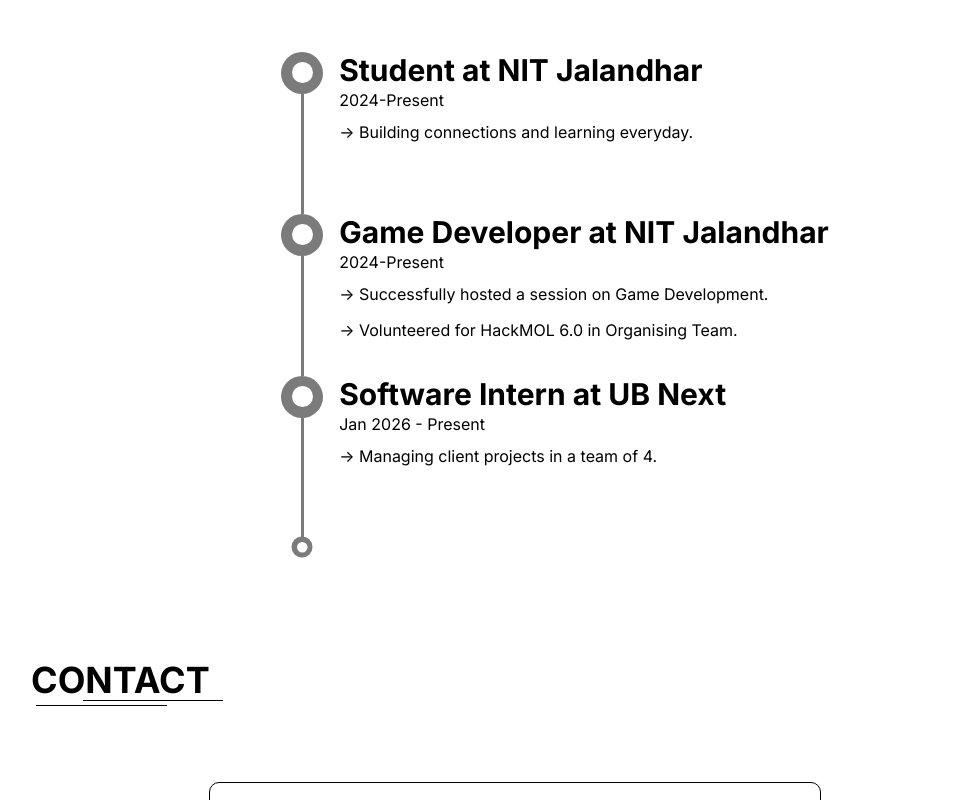
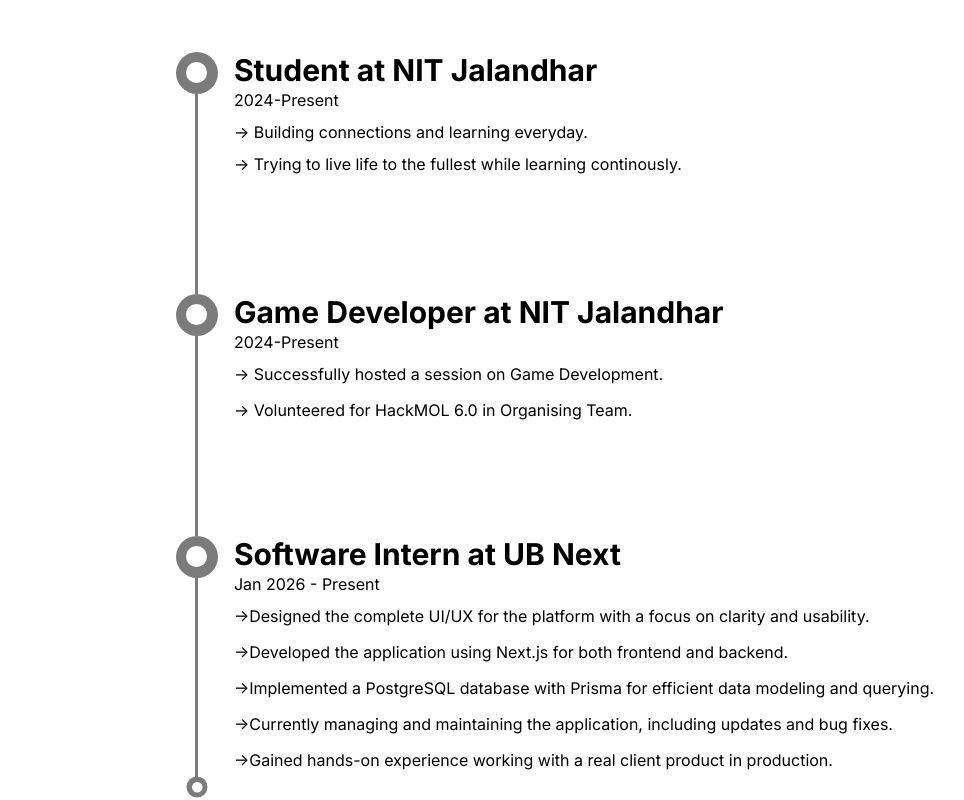
Before and after one commit to CodewithMukal/portfolio2, a React (Vite) app: page / in a window 1280 px wide. Shown: the part 3500-4300 px from the top of the page, without its empty margins (125-1089 px from the left). Built offline with nearby package versions, Linux system fonts and the light colour scheme; no server answers; a web font is replaced by a local one.

Commit message:
Updated intern experience

```diff
--- a/src/components/Experience.jsx
+++ b/src/components/Experience.jsx
@@ -12,7 +12,7 @@
   );
 };
 export const Line = () => {
-  return <div className={`w-[3px] h-[120px] bg-[#7b7b7b]`}></div>;
+  return <div className={`w-[3px] h-[200px] bg-[#7b7b7b]`}></div>;
 };
 export const Experience = () => {
   return (
@@ -32,9 +32,12 @@
                 2024-Present
               </p>
             </div>
-            <div>
+            <div className="flex gap-2 flex-col">
               <p className="text-[12px] md:text-[14px] lg:text-[16px]">
                 {"->"} Building connections and learning everyday.
+              </p>
+              <p className="text-[12px] md:text-[14px] lg:text-[16px]">
+                {"->"} Trying to live life to the fullest while learning continously.
               </p>
             </div>
           </div>
@@ -64,7 +67,7 @@
       </div>
       <div className="font-[Inter] flex justify-start items-center">
         <div className="flex gap-4">
-          <div className="flex flex-col justify-center items-center">
+          <div className="flex flex-col justify-start items-center">
             <Circle />
             <Line />
           </div>
@@ -78,7 +81,30 @@
               </p>
             </div>
             <div className="flex flex-col gap-3 text-[12px] md:text-[14px] lg:text-[16px]">
-              <p>{"->"} Managing client projects in a team of 4.</p>
+              <p>
+                {"->"}Designed the complete UI/UX for the platform with a focus
+                on clarity and usability.
+              </p>
+
+              <p>
+                {"->"}Developed the application using Next.js for both frontend
+                and backend.
+              </p>
+
+              <p>
+                {"->"}Implemented a PostgreSQL database with Prisma for
+                efficient data modeling and querying.
+              </p>
+
+              <p>
+                {"->"}Currently managing and maintaining the application,
+                including updates and bug fixes.
+              </p>
+
+              <p>
+                {"->"}Gained hands-on experience working with a real client
+                product in production.
+              </p>
             </div>
           </div>
         </div>
```
